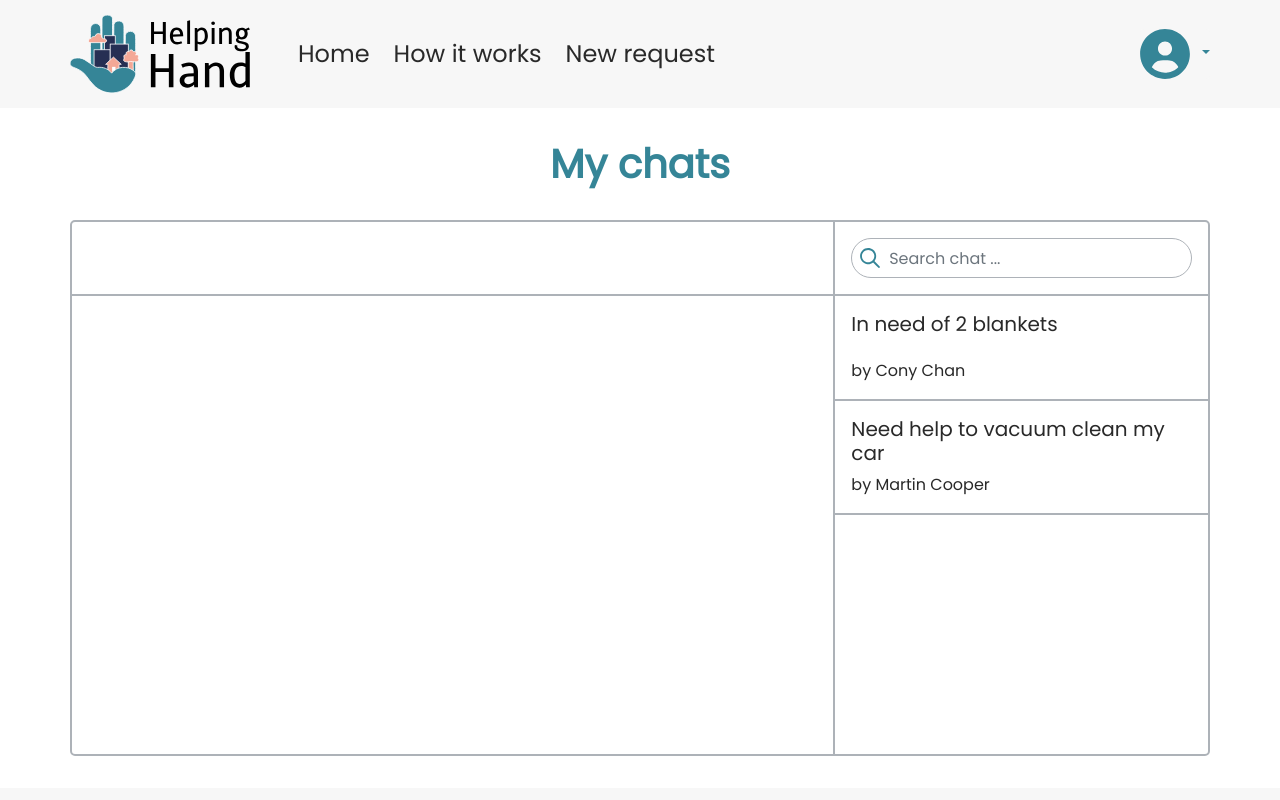
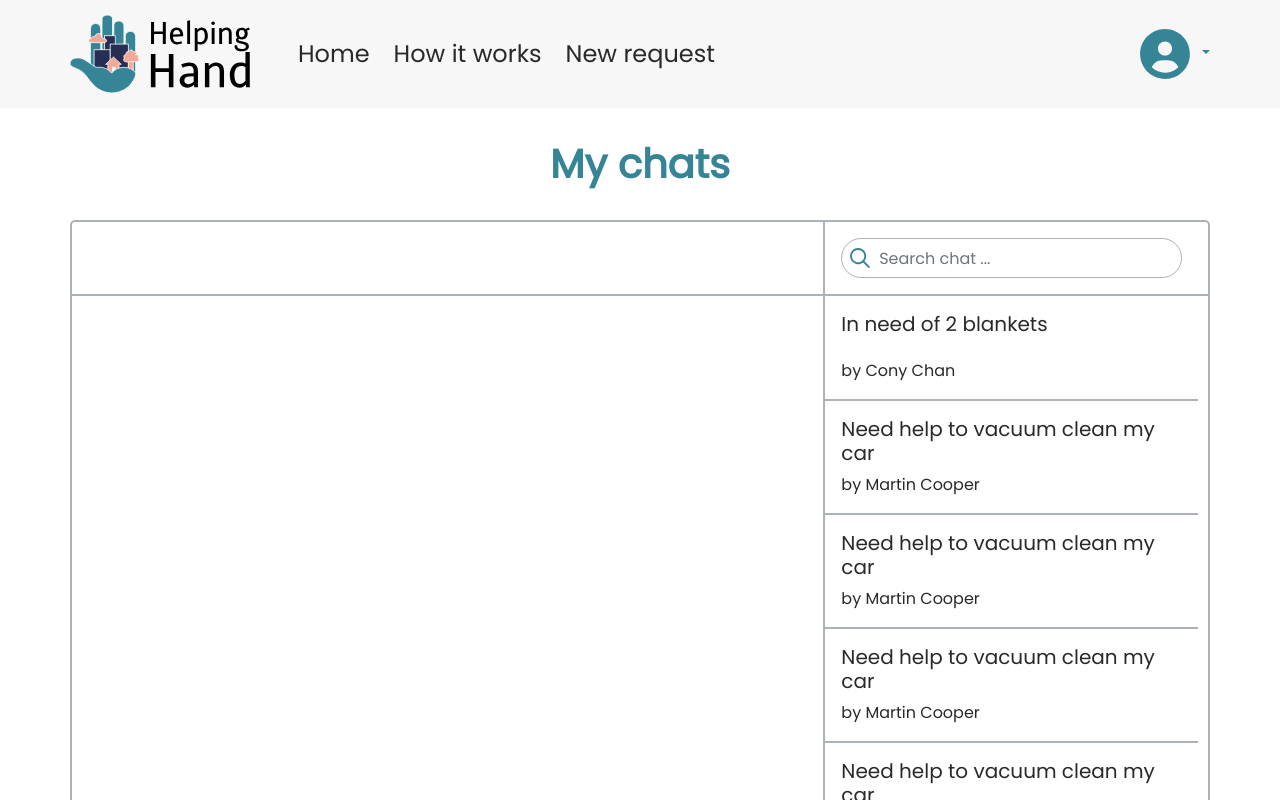
Before and after one commit to MathieuParadis/helping-hand, a React (Create React App) app: page /my-chats in a window 1280 px wide. Shown: the top 800 px of the page. Built offline with nearby package versions, Linux system fonts and the light colour scheme; what pigeon-maps would draw is missing.

Commit message:
editec chat page

```diff
--- a/src/components/ChatBanner.jsx
+++ b/src/components/ChatBanner.jsx
@@ -6,7 +6,7 @@ const ChatBanner = ({chat, setOpenShowRequestModal}) => {
   }, []);
 
   return (
-    <div className="chat-banner d-flex flex-column flex-md-row justify-content-between align-items-md-center p-3">
+    <div className="chat-banner d-flex justify-content-between align-items-center p-3">
       {
         chat.request && (
           <>
@@ -14,7 +14,7 @@ const ChatBanner = ({chat, setOpenShowRequestModal}) => {
               <h4>{chat.request.title}</h4>
               <p className="m-0">by {chat.requester.first_name} {chat.requester.last_name}</p>
             </div>
-            <div className="pt-3 pt-md-0 ps-md-4">
+            <div className="ps-5 ps-md-4">
               <button className="btn button-ternary button-w150 border-radius-50 p-2" onClick={() => setOpenShowRequestModal()}>See details</button>
             </div>
           </>
--- a/src/data/Chats.jsx
+++ b/src/data/Chats.jsx
@@ -75,6 +75,158 @@ const chats = [
       },
     ]
   },
+  {
+    request: {
+      title: "Need help to vacuum clean my car",
+      type: "service",
+      description: "I would like someone to help to clean the insde of my car.",
+      location: "Boulder",
+      position: {
+        lat: 39.95,
+        lgn: -105.24,
+      },
+      status: "in progress",
+    },
+    requester: {
+      first_name: "Martin",
+      last_name: "Cooper",
+    },
+    volunteer: {
+      first_name: "Mathieu",
+      last_name: "Paradis",
+    },
+    messages: [
+      {
+        id: 7,
+        body: "Hello",
+        author: "Mathieu Paradis",
+      },
+      {
+        id: 8,
+        body: "Hi",
+        author: "Martin Cooper",
+      },
+      {
+        id: 9,
+        body: "How May I help you?",
+        author: "Mathieu Paradis",
+      },
+    ]
+  },
+  {
+    request: {
+      title: "Need help to vacuum clean my car",
+      type: "service",
+      description: "I would like someone to help to clean the insde of my car.",
+      location: "Boulder",
+      position: {
+        lat: 39.95,
+        lgn: -105.24,
+      },
+      status: "in progress",
+    },
+    requester: {
+      first_name: "Martin",
+      last_name: "Cooper",
+    },
+    volunteer: {
+      first_name: "Mathieu",
+      last_name: "Paradis",
+    },
+    messages: [
+      {
+        id: 10,
+        body: "Yo bastard",
+        author: "Mathieu Paradis",
+      },
+      {
+        id: 11,
+        body: "Hi",
+        author: "Martin Cooper",
+      },
+      {
+        id: 12,
+        body: "How May I help you?",
+        author: "Mathieu Paradis",
+      },
+    ]
+  },
+  {
+    request: {
+      title: "Need help to vacuum clean my car",
+      type: "service",
+      description: "I would like someone to help to clean the insde of my car.",
+      location: "Boulder",
+      position: {
+        lat: 39.95,
+        lgn: -105.24,
+      },
+      status: "in progress",
+    },
+    requester: {
+      first_name: "Martin",
+      last_name: "Cooper",
+    },
+    volunteer: {
+      first_name: "Mathieu",
+      last_name: "Paradis",
+    },
+    messages: [
+      {
+        id: 13,
+        body: "Hello",
+        author: "Mathieu Paradis",
+      },
+      {
+        id: 14,
+        body: "Hi",
+        author: "Martin Cooper",
+      },
+      {
+        id: 15,
+        body: "How May I help you?",
+        author: "Mathieu Paradis",
+      },
+    ]
+  },
+  {
+    request: {
+      title: "In need of 2 blankets",
+      type: "material",
+      description: "I would like to get 2 old blankets to use as a bed for my dogs.",
+      location: "Boulder",
+      position: {
+        lat: 40.00,
+        lgn: -105.35,
+      },
+      status: "in progress",
+    },
+    requester: {
+      first_name: "Cony",
+      last_name: "Chan",
+    },
+    volunteer: {
+      first_name: "Mathieu",
+      last_name: "Paradis",
+    },
+    messages: [
+      {
+        id: 16,
+        body: "Hello",
+        author: "Mathieu Paradis",
+      },
+      {
+        id: 17,
+        body: "Hello",
+        author: "Cony Chan",
+      },
+      {
+        id: 18,
+        body: "How May I help you",
+        author: "Mathieu Paradis",
+      },
+    ]
+  },
 ];
 
 export default chats;
--- a/src/pages/Chat.jsx
+++ b/src/pages/Chat.jsx
@@ -66,14 +66,14 @@ const Chat = () => {
         <div className="d-flex justify-content-center mx-0 w-100">
           <div className="d-flex flex-column align-items-center my-3 py-3 w-100">
             <h1 className="text-primary text-center fw-bold pb-3 pb-md-4">My chats</h1>
-            <div className="box box-border-grey border-radius-5 w-100 h-100">
+            <div className="box box-border-grey d-flex flex-column border-radius-5 w-100 h-100">
 
-              <div className="row border-bottom-grey">
+              <div className="top-section row border-bottom-grey">
                 <div className="col-12 col-md-7 col-lg-8 pe-md-0 ">
                   <ChatBanner chat={currentChat} setOpenShowRequestModal={openShowRequestModal} />
                 </div>
 
-                <div className="col-12 col-md-5 col-lg-4 border-left-grey d-none d-md-flex justify-content-center align-items-center ps-md-0 ">
+                <div className="search-chat-section col-12 col-md-5 col-lg-4 border-left-grey d-none d-md-flex justify-content-center align-items-center ps-md-0 ">
                   <div className="input p-3">
                     <input type="text" className="form-control" id="first-name" aria-describedby="first_name input field" placeholder="Search chat ..." required />
                     <img src={search_icon} alt="search_icon" className="search-icon" />
@@ -81,12 +81,12 @@ const Chat = () => {
                 </div>
               </div>
 
-              <div className="row h-100">
-                <div className="col-12 col-md-7 col-lg-8">
+              <div className="bottom-section row flex-grow-1">
+                <div className="chat-message-section col-12 col-md-7 col-lg-8">
                   <ChatConversation chat={currentChat} />
                 </div>
 
-                <div className="col-12 col-md-5 col-lg-4 border-left-grey ps-0">
+                <div className="chat-index-section col-12 col-md-5 col-lg-4 border-left-grey ps-0 h-100">
                   {
                     chats && (
                       chats.map((chat) => {
--- a/src/styles/pages/_chat.scss
+++ b/src/styles/pages/_chat.scss
@@ -1,9 +1,16 @@
 .chat {
   min-height: 85vh;
+  max-height: 100vh;
   width: 100%;
 
   .box {
     overflow: hidden;
+    min-height: 85vh;
+    max-height: 100vh;
+
+    .top-section {
+      .search-chat-section {
+        margin-left: -10px;
 
         .input {
           position: relative;
@@ -34,3 +41,18 @@
         }
       }
     }
+
+    .bottom-section {
+      overflow-y: hidden;
+
+      // .chat-message-section {
+      //   padding-left: 10px;
+      // }
+
+      .chat-index-section {
+        overflow-y: scroll;
+        margin-left: -10px;
+      }
+    }
+  }
+}
```
Lines whose indentation alone changed are shown as unchanged.
